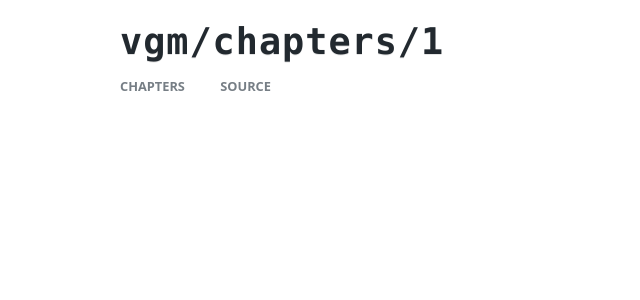
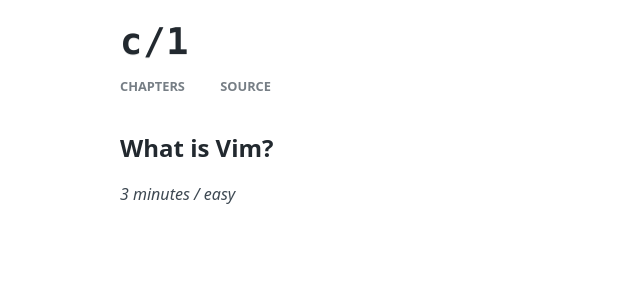
Before and after one commit to pablocorbalann/vimmasterguide, a Flask app: page /c/1 in a window 1280 px wide. Shown: the top 300 px of the page, without its empty margins (0-640 px from the left). Run offline with Flask 2, Linux system fonts and the light colour scheme.

Commit message:
inter: Modifications to organize the posts

```diff
--- a/app.py
+++ b/app.py
@@ -11,15 +11,15 @@
 
 @app.route('/')
 def index():
-    return render_template('index.html', title="Vim master guide", bar="vmg")
+    return render_template('index.html', title="Vim master guide", bar="VMG")
 
 @app.route('/c')
 def chapters():
-    return render_template('chapters.html', title="Chapters", bar="vmg/chapters", chapters=chpt)
+    return render_template('chapters.html', title="Chapters", bar="c", chapters=chpt)
 
 @app.route('/license')
 def license():
-    return render_template('license.html', title="License", bar="vmg/license")
+    return render_template('license.html', title="License", bar="license")
 
 @app.route('/c/<cid>')
 def chapter(cid:int):
@@ -30,45 +30,58 @@
             if c[1] == int(cid):
                 # set the title of the page as the title of the chapter
                 t = c[0]
-                return render_template(f'chapters/{cid}.html', title=t, bar=f"vgm/chapters/{cid}")
+                return render_template(f'chapters/{cid}.html', title=t, bar=f"c/{cid}", post=c)
     return url_for('error404')
 
 
-@app.route('/error/400')
+@app.route('/e')
+def error():
+    # redirect to the index.html
+    return redirect(url_for('index'))
+
+@app.route('/e/400')
 @app.errorhandler(400)
 def error400(err=None):
 	e = {
 	    'number':'400',
 	    'description':'The request that this page has received is not valid. Perhaps your browser has been confused or you are using the wrong method to access this page.'
 	}
-	return render_template('error.html', title='400', bar="vgm/400", error=e), 400
+	return render_template('error.html', title='400', bar="e/400", error=e), 400
 
-@app.route('/error/401')
+@app.route('/e/401')
 @app.errorhandler(401)
 def error401(err=None):
 	e = {
 	    'number':'401',
 	    'description':'We are sorry but you do not have authorization to access this page.'
 	}
-	return render_template('error.html', title='401', bar="vmg/401", error=e), 401
+	return render_template('error.html', title='401', bar="e/401", error=e), 401
 
-@app.route('/error/404')
+@app.route('/e/403')
+@app.errorhandler(403)
+def error403(err=None):
+	e = {
+	    'number':'403',
+	    'description':'The access to the requested resource is forbidden for some reason, the server understood your request but could not respond to it.'
+	}
+	return render_template('error.html', title='401', bar="e/401", error=e), 401
+@app.route('/e/404')
 @app.errorhandler(404)
 def error404(err=None):
 	e = {
 	    'number':'404',
 	    'description':'We could not find the page you are looking for, perhaps you have misspelled the link or the page is private.'
 	}
-	return render_template('error.html', title='404', bar="vmg/404", error=e), 404
+	return render_template('error.html', title='404', bar="e/404", error=e), 404
 
-@app.route('/error/500')
+@app.route('/e/500')
 @app.errorhandler(500)
 def error500(err=None):
 	e = {
 	    'number':'500',
 	    'description':'Do not worry, this error is not your fault. There has been an internal error on our server. We are trying to fix it.'
 	}
-	return render_template('error.html', title='500', bar="vmg/500", error=e), 500
+	return render_template('error.html', title='500', bar="e/500", error=e), 500
 
 if __name__ == '__main__':
     app.run(debug=True)
--- a/chapters.json
+++ b/chapters.json
@@ -1,3 +1,3 @@
 [
-  ["What is Vim?", 1]
+  ["What is Vim?", 1, 3, "easy"]
 ]
--- a/static/css/style.css
+++ b/static/css/style.css
@@ -232,6 +232,11 @@
   color: #22292f;
 }
 
+/*======================= CHAPTERS STYLES ======================== */
+.chapter-a {
+  color: #8f8f8f !important;
+}
+
 /*--HORIZONTALLY RESPONSIVE--*/
 
 @media only screen and (max-width: 1052px) {
--- a/templates/chapters.html
+++ b/templates/chapters.html
@@ -4,7 +4,7 @@
 <h1>Index</h1>
 <ol>
   {% for chapter in chapters %}
-  <li class="v-li"><p>{{ chapter[0] }}</p></li>
+  <li class="v-li"><a class="chapter-a" href="{{ url_for('chapter', cid=chapter[1]) }}"><p>{{ chapter[1] }}. {{ chapter[0] }}</p></a></li>
   {% endfor %}
 </ol>
 {% endblock main %}
--- a/templates/chapters/1.html
+++ b/templates/chapters/1.html
@@ -1,4 +1,4 @@
-{% extends "/layout.html" %}
+{% extends "post.html" %}
 
-{% block main %}
-{% endblock main %}
+{% block post %}
+{% endblock post %}
--- /dev/null
+++ b/templates/post.html
@@ -0,0 +1,7 @@
+{% extends "layout.html" %}
+
+{% block main %}
+<h1>{{ post[0] }}</h1>
+<p class=clarification>{{ post[2] }} minutes / {{ post[3] }}</p><br>
+{% block post %}{% endblock post %}
+{% endblock main %}
```
